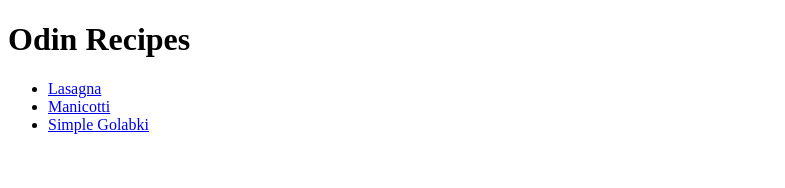
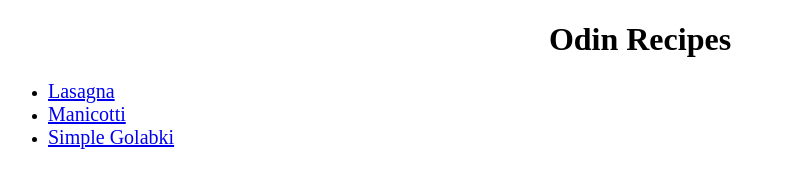
Before and after one commit to Elbercaio/odin-recipes, a plain HTML site: page index.html in a window 1280 px wide. Shown: the whole page, without its empty margins (0-785 px from the left). Drawn offline with Linux system fonts and the light colour scheme.

Commit message:
Create style.css

```diff
--- a/index.html
+++ b/index.html
@@ -5,6 +5,7 @@
     <meta http-equiv="X-UA-Compatible" content="IE=edge" />
     <meta name="viewport" content="width=device-width, initial-scale=1.0" />
     <title>Odin Recipes</title>
+    <link rel="stylesheet" href="style.css" />
   </head>
   <body>
     <h1>Odin Recipes</h1>
--- /dev/null
+++ b/style.css
@@ -0,0 +1,7 @@
+a {
+  font-size: 20px;
+}
+
+h1 {
+  text-align: center;
+}
```
